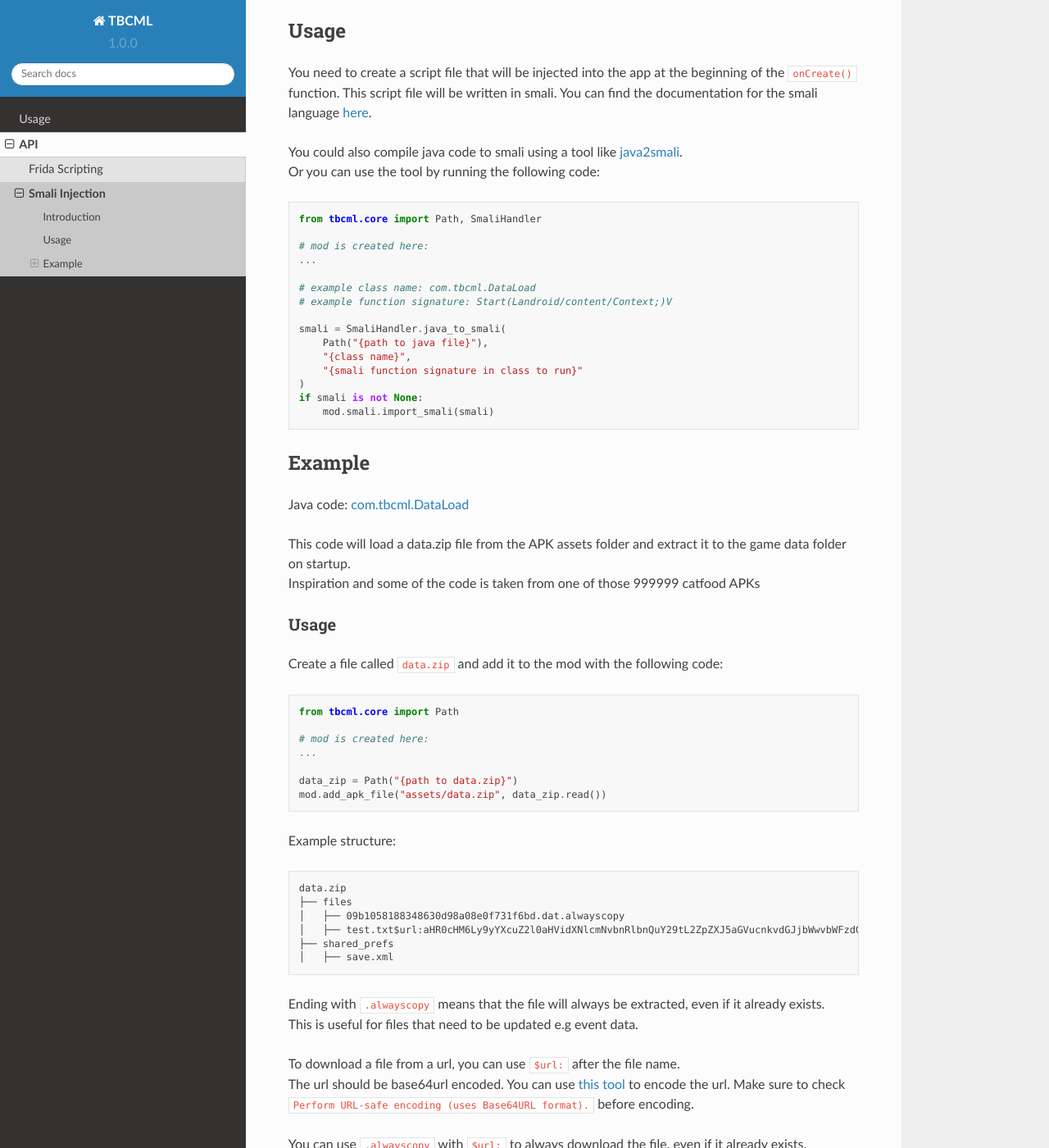
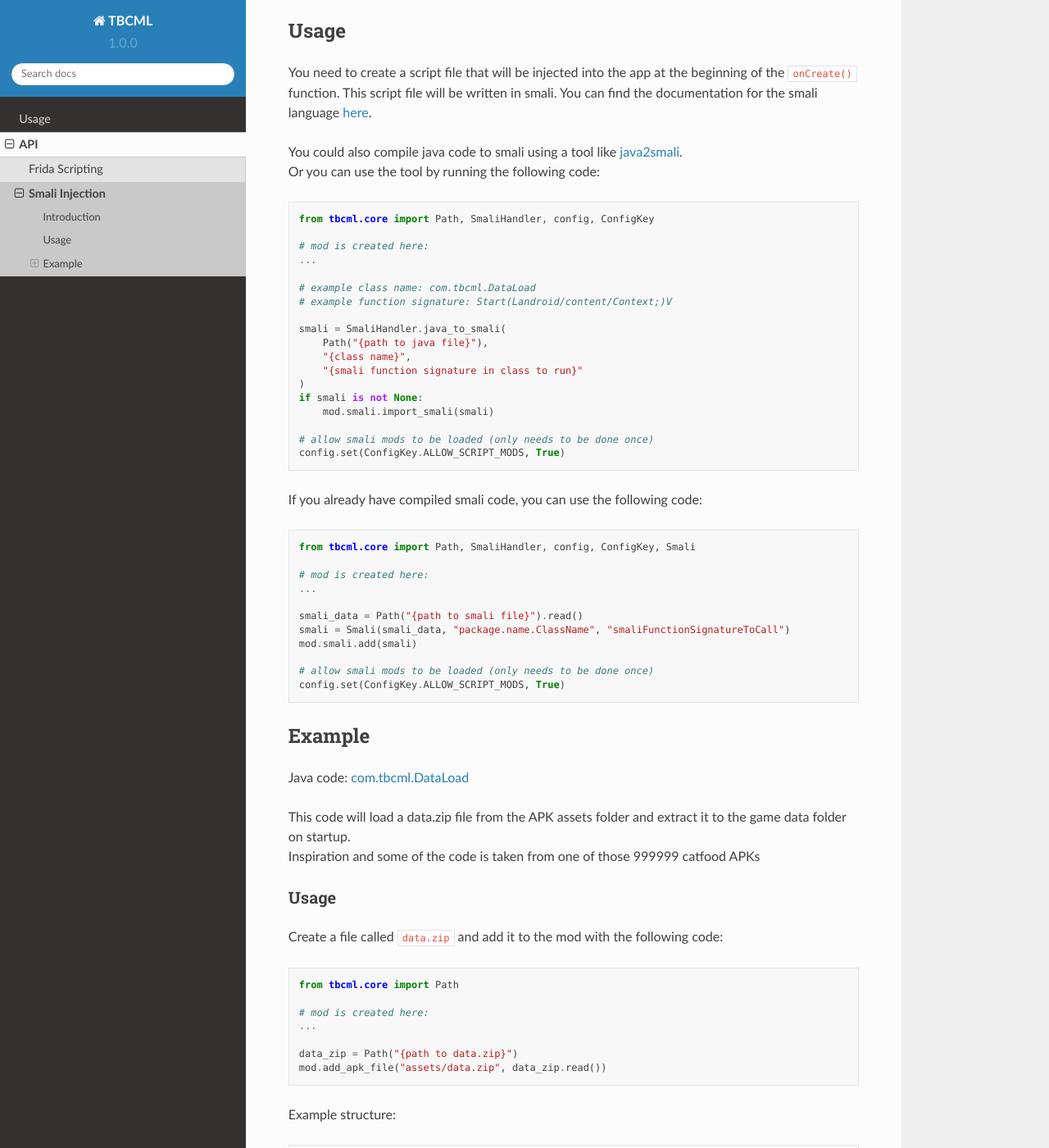
Before and after one commit to fieryhenry/tbcml-docs, a Sphinx documentation site: the page built from docs/source/smaliinjection.rst, in a window 1280 px wide and 1400 px high, scrolled down 586 px. Shown: the whole window at 82% size. Built offline with Sphinx 7.4.7 and the Read the Docs theme 2.0.0, drawn with Linux system fonts in a browser that asks for light colours.

Commit message:
config set and more stuff

```diff
--- a/docs/source/fridascripts.rst
+++ b/docs/source/fridascripts.rst
@@ -47,7 +47,7 @@
 
 .. code-block:: python
 
-    from tbcml.core import Path, FridaScript
+    from tbcml.core import Path, FridaScript, config, ConfigKey
 
     # mod, gv and cc are created here:
     ...
@@ -56,6 +56,9 @@
     id = FridaScript.create_id()
     script = FridaScript("{arcitecture}", cc, gv, script_js.read().to_str(), "{script_name}", id, mod)
     mod.scripts.add_script(script)
+
+    # allow script mods (only needs to be done once)
+    config.set(ConfigKey.ALLOW_SCRIPT_MODS, True)
 
 Helper Functions
 ----------------
--- a/docs/source/smaliinjection.rst
+++ b/docs/source/smaliinjection.rst
@@ -29,7 +29,7 @@
 
 .. code-block:: python
 
-    from tbcml.core import Path, SmaliHandler
+    from tbcml.core import Path, SmaliHandler, config, ConfigKey
 
     # mod is created here:
     ...
@@ -45,11 +45,30 @@
     if smali is not None:
         mod.smali.import_smali(smali)
 
+    # allow smali mods to be loaded (only needs to be done once)
+    config.set(ConfigKey.ALLOW_SCRIPT_MODS, True)
+
+| If you already have compiled smali code, you can use the following code:
+
+.. code-block:: python
+
+    from tbcml.core import Path, SmaliHandler, config, ConfigKey, Smali
+
+    # mod is created here:
+    ...
+
+    smali_data = Path("{path to smali file}").read()
+    smali = Smali(smali_data, "package.name.ClassName", "smaliFunctionSignatureToCall")
+    mod.smali.add(smali)
+
+    # allow smali mods to be loaded (only needs to be done once)
+    config.set(ConfigKey.ALLOW_SCRIPT_MODS, True)
+
 
 Example
 -------
 
-Java code: `com.tbcml.DataLoad <https://github.com/fieryhenry/tbcml/blob/master/com/tbcml/DataLoad.java>`_
+Java code: `com.tbcml.DataLoad <https://github.com/fieryhenry/TBCModLoader/blob/master/java/com/tbcml/DataLoad.java>`_
 
 | This code will load a data.zip file from the APK assets folder and extract it to the game data folder on startup.
 | Inspiration and some of the code is taken from one of those 999999 catfood APKs
```
